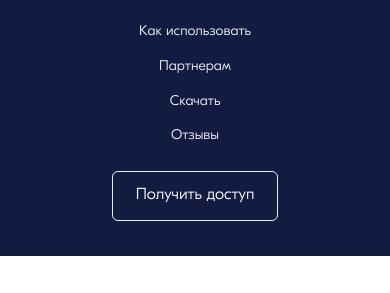
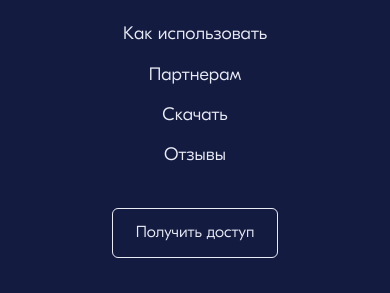
Before and after one commit to Andrey048/GetWash, a website: page source/index.html in a window 390 px wide. Shown: the part 4843-5136 px from the top of the page. Before the commit the page ends 5099 px from the top, so only its background shows below. Drawn offline with nearby package versions, Linux system fonts and the light colour scheme; files that its build step writes are made by us from their sources; files whose address does not match are found by name; a web font is replaced by a local one.

Commit message:
Рефакторинг блока footer

```diff
--- a/source/index.html
+++ b/source/index.html
@@ -181,31 +181,29 @@
       </section>
    </main>
 
-   <footer class="main-navigation main-navigation--footer">
+   <footer class="main-navigation1 main-navigation1--footer footer">
       <div class="_container">
-         <div class="main-navigation__inner ">
-            <a class="main-navigation__logo " href="#">
+         <div class="main-navigation1__inner footer__inner">
+            <a class="main-navigation1__logo footer__logo" href="#">
                <img src="images/footer/logo.svg" alt="GetWash">
             </a>
-            <nav class="menu">
-               <div class="menu__body">
-                  <ul class="menu__list">
-                     <li class="menu__list-item">
+            <nav class="menu1 footer__menu menu-footer">
+               <ul class="menu1__list menu-footer__items">
+                  <li class="menu1__list-item menu-footer__item">
                      <a href="#" data-togo=".start" data-place="footer">Как использовать</a>
                   </li>
-                     <li class="menu__list-item">
+                  <li class="menu1__list-item menu-footer__item">
                      <a href="#" data-togo=".partner" data-place="footer">Партнерам</a>
                   </li>
-                     <li class="menu__list-item">
+                  <li class="menu1__list-item menu-footer__item">
                      <a href="#" data-togo=".download" data-place="footer">Скачать</a>
                   </li>
-                     <li class="menu__list-item">
+                  <li class="menu1__list-item menu-footer__item">
                      <a href="#" data-togo=".reviews" data-place="footer">Отзывы</a>
                   </li>
                </ul>
-                  <a class="menu__link menu__link" href="#">Получить доступ</a>
-               </div>
             </nav>
+            <a class="menu1__link footer__link main-btn main-btn--footer" href="#">Получить доступ</a>
          </div>
       </div>
    </footer>
--- /dev/null
+++ b/source/scss/blocks/footer.scss
@@ -0,0 +1,73 @@
+.footer {
+   background-color: #141B41;
+
+   &__inner {
+      display: flex;
+      align-items: center;
+
+      min-height: 100px;
+      padding: 5px 0;
+
+      @media (max-width: $max-width-laptop) {
+         flex-wrap: wrap;
+
+         padding: 25px 0;
+      }
+      @media (max-width: $max-width-tablet) {
+         flex-direction: column;
+
+         padding: 39px 0 35px;
+      }
+   }
+   &__logo {
+      flex-shrink: 0;
+
+      margin-right: 60px;
+
+      @media (max-width: $max-width-laptop) {
+         flex-basis: 100%;
+
+         display: inline-block;
+         margin-bottom: 25px;
+      }
+      @media (max-width: $max-width-tablet) {
+         margin-right: 0;
+      }
+   }
+   &__menu {
+      margin-right: auto;
+
+      @media (max-width: $max-width-tablet) {
+         margin-bottom: 25px;
+         margin-right: 0;
+      }
+   }
+   &__link {
+      flex-shrink: 0;
+   }
+}
+.menu-footer {
+   &__items {
+      display: flex;
+      flex-wrap: wrap;
+
+      @media (max-width: $max-width-tablet) {
+         flex-direction: column;
+         align-items: center;
+      }
+   }
+   &__item {
+      margin-right: 46px;
+
+      @media (max-width: $max-width-tablet) {
+         margin-right: 0;
+         margin-bottom: 15px;
+      }
+   }
+   &__item a {
+      font-weight: 300;
+      font-size: 18px;
+      line-height: 140%;
+      color: #E9ECF5;
+   }
+}
--- a/source/scss/core/ui.scss
+++ b/source/scss/core/ui.scss
@@ -262,80 +262,27 @@
    }
 }
 
-.main-navigation--footer {
-   position: relative;
-   z-index: 1;
-   background-color: #141B41;
 
-   .main-navigation__inner {
-      @media (max-width: $max-width-laptop) {
-         display: block;
-         padding: 25px 0;
-      }
-      @media (max-width: $max-width-tablet) {
-         padding: 39px 0 35px;
-      }
-   }
 
-   .main-navigation__logo {
-      @media (max-width: $max-width-laptop) {
-         display: block;
-         margin-bottom: 25px;
-      }
-      @media (max-width: $max-width-tablet) {
-         margin-bottom: 25px;
-         margin-right: 0;
 
-         text-align: center;
-      }
+
+.main-btn {
+   display: inline-flex;
+   align-items: center;
+
+   min-height: 50px;
+   padding: 5px 23px;
+
+   font-family: inherit;
+   font-size: 16px;
+   line-height: 140%;
+
+   border-radius: 6px;
+   border: 1px solid #E9ECF5;
+
+   &--footer {
+      color: #E9ECF5;
    }
 }
-.main-navigation--footer .menu {
-   &__body {
-      @media (max-width: $max-width-laptop) {
-         @include reset-margin;
 
-         justify-content: space-between;
-
-         margin-left: 0;
-      }
-      @media (max-width: $max-width-tablet) {
-         display: block;
-
-         text-align: center;
-      }
-   }
-   &__list {
-      @media (max-width: $max-width-laptop) {
-         margin-right: 145px * 0.4;
-      }
-      @media (max-width: $max-width-tablet) {
-         display: block;
-         margin-right: 0;
-         margin-bottom: 25px;
-      }
-   }
-
-   &__list-item{
-      @media (max-width: $max-width-laptop) {
-         margin-right: 55px * 0.7;
-      }
-      @media (max-width: $max-width-tablet) {
-         margin-right: 0;
-         margin-bottom: 15px;
-      }
-   }
-
-   &__list-item a{
-      color: #E9ECF5;
-
-      @media (max-width: $max-width-mobile) {
-         font-size: 14px;
-      }
-   }
-
-   &__link {
-      color: #F7F8FD;
-   }
-}
 // ###### / Переиспользуемые БЭМ блоки ######
--- a/source/scss/styles.scss
+++ b/source/scss/styles.scss
@@ -7,5 +7,6 @@
 @import "./blocks/partner.scss";
 @import "./blocks/download.scss";
 @import "./blocks/reviews.scss";
+@import "./blocks/footer.scss";
 
 @import "./blocks/modal-window.scss";
```
Also changed, not shown: docs/index.html (+1 -1 lines), docs/css/styles.min.css. Lines whose indentation alone changed are shown as unchanged.
